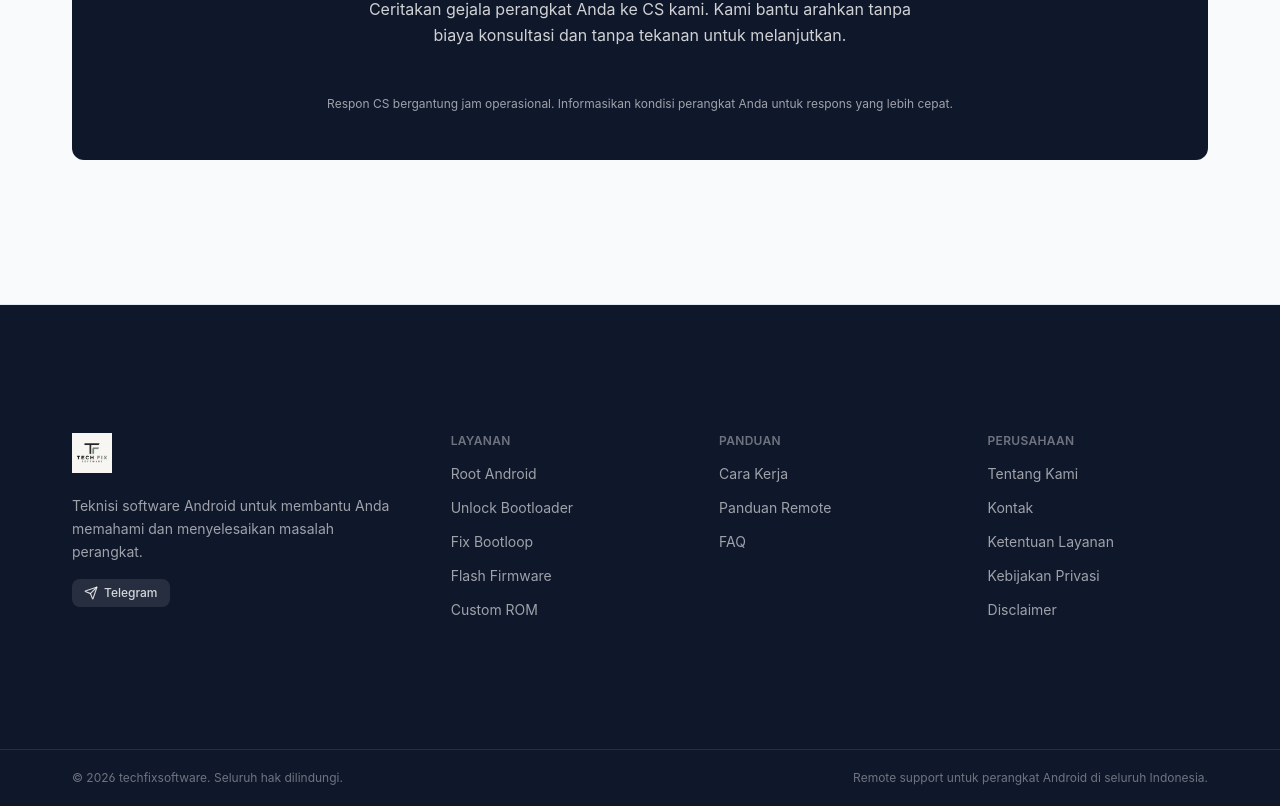
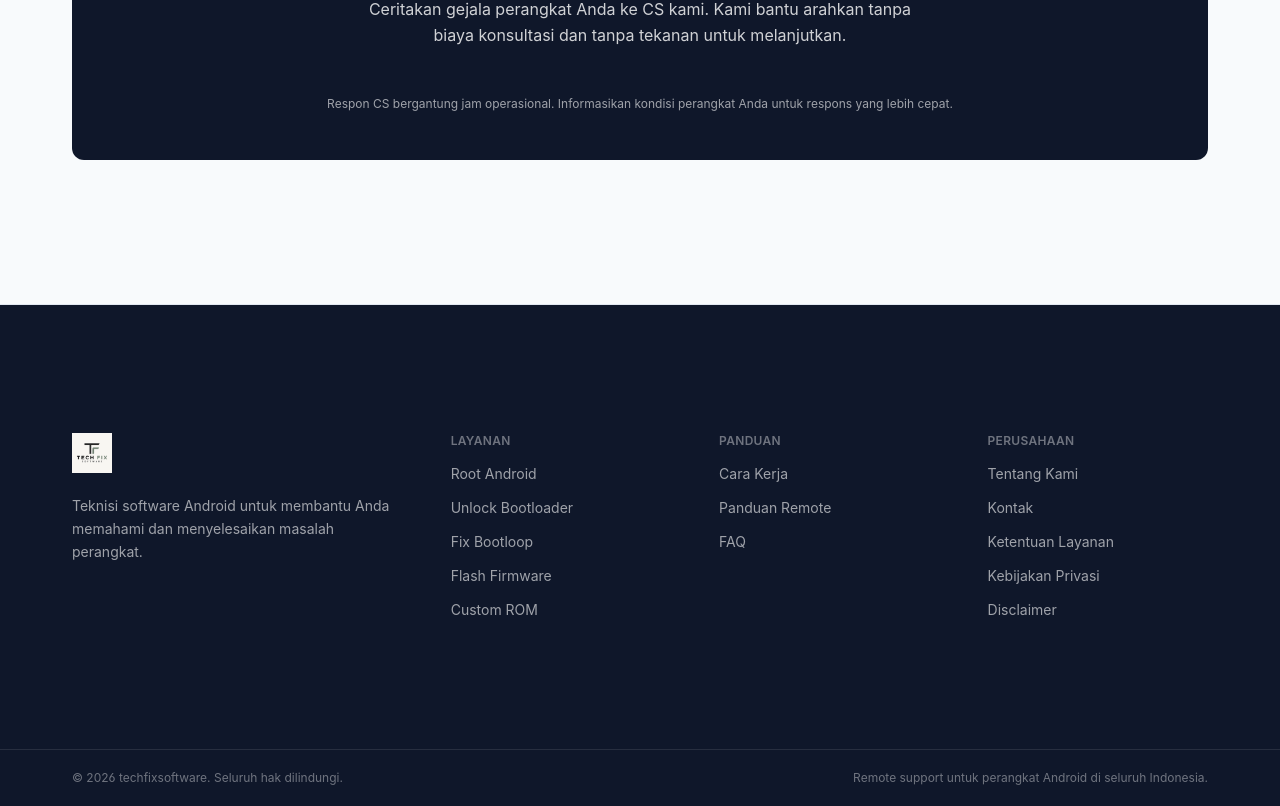
Before and after one commit to DimasAkbarF/techfixsoftware, a Next.js app: page / in a window 1280 px wide. Shown: the part 5020-5826 px from the top of the page. Built offline with nearby package versions, Linux system fonts and the light colour scheme; no server answers.

Commit message:
chore: remove Telegram button from footer

```diff
--- a/src/components/layout/SiteFooter.tsx
+++ b/src/components/layout/SiteFooter.tsx
@@ -1,6 +1,5 @@
 import Link from "next/link";
 import Image from "next/image";
-import { Send } from "lucide-react";
 import { siteConfig } from "@/config/site";
 
 export function SiteFooter() {
@@ -47,19 +46,6 @@ export function SiteFooter() {
             <p className="mt-4 max-w-xs text-sm leading-relaxed text-white/60">
               Teknisi software Android untuk membantu Anda memahami dan menyelesaikan masalah perangkat.
             </p>
-            <div className="mt-4 flex flex-wrap gap-2">
-              {siteConfig.telegramUrl ? (
-                <Link
-                  href={siteConfig.telegramUrl}
-                  target="_blank"
-                  rel="noopener noreferrer nofollow"
-                  className="inline-flex items-center gap-1.5 rounded-md bg-white/10 px-3 py-1.5 text-xs font-medium text-white/80 hover:bg-white/15 hover:text-white transition-colors cursor-pointer"
-                >
-                  <Send className="size-3.5" aria-hidden="true" />
-                  Telegram
-                </Link>
-              ) : null}
-            </div>
           </div>
 
           {/* Layanan */}
```
